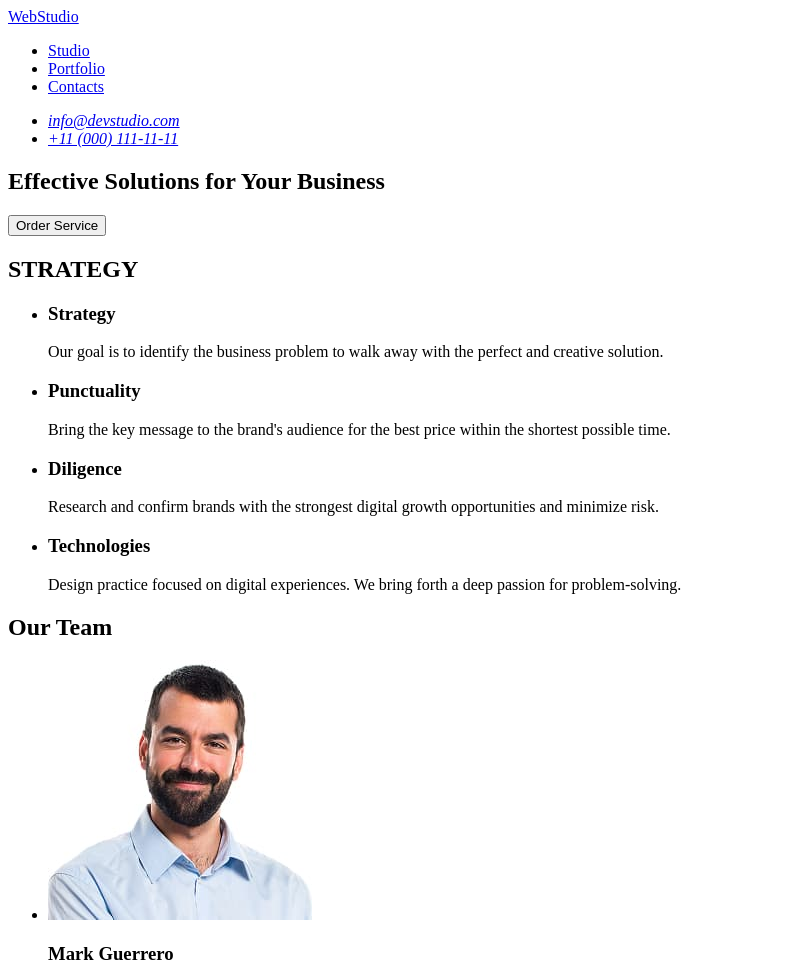
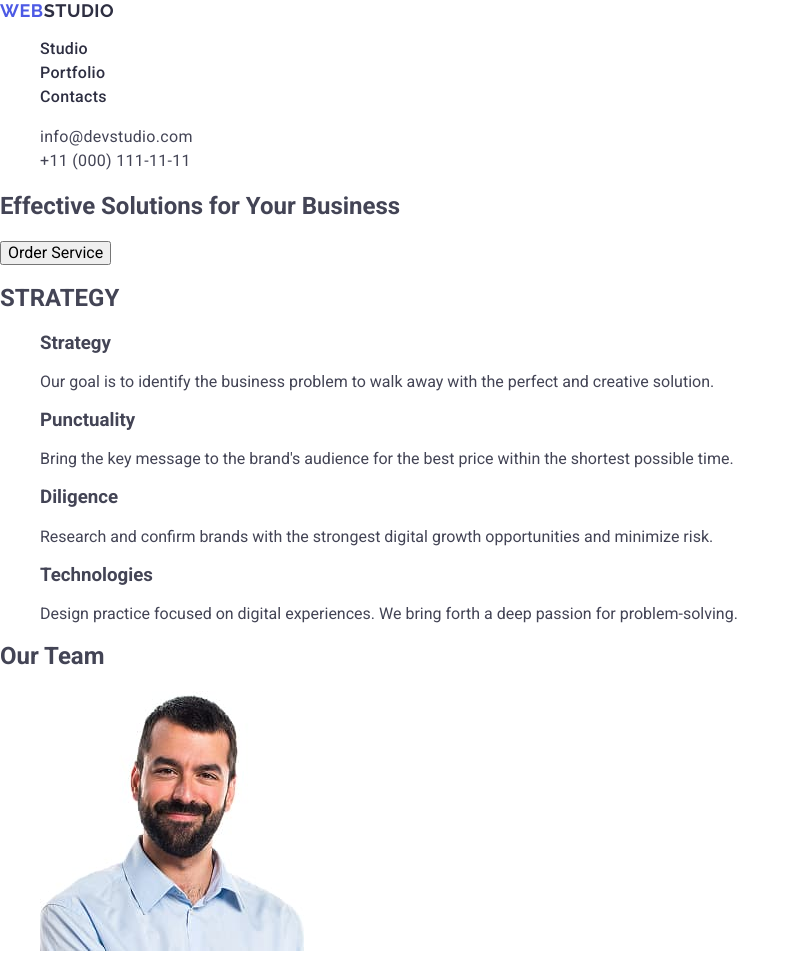
Before and after one commit to Oleksandr1620/goit-markup-hw-02, a plain HTML site: page index.html in a window 1280 px wide. Shown: the top 968 px of the page, without its empty margins (0-800 px from the left). Drawn offline with nearby package versions, Linux system fonts and the light colour scheme.

Commit message:
add styles header

```diff
--- /dev/null
+++ b/css/styles.css
@@ -0,0 +1,56 @@
+body {
+  font-family: "Roboto", sans-serif;
+  color: #434455;
+  background-color: #fff;
+}
+
+ul,
+ol {
+  list-style: none;
+}
+
+a {
+  text-decoration: none;
+}
+
+.logo {
+  font-family: "Raleway", sans-serif;
+  font-weight: 700;
+  font-size: 18px;
+
+  /* line-height: 21px; */
+  line-height: 1.17;
+  letter-spacing: 0.03em;
+  text-transform: uppercase;
+  color: #4d5ae5;
+}
+
+.header-logo .logo-part {
+  color: #2e2f42;
+}
+
+.nav-link {
+  font-weight: 500;
+  font-size: 16px;
+  line-height: 1.5;
+  letter-spacing: 0.02em;
+  color: #2e2f42;
+}
+
+.contacts {
+  font-style: normal;
+}
+
+.contacts-link {
+  font-size: 16px;
+  line-height: 1.5;
+  letter-spacing: 0.02em;
+  color: #434455;
+}
+
+.nav-link:hover,
+.nav-link:focus,
+.contacts-link:hover,
+.contacts-link:focus {
+  color: #404bbf;
+}
--- a/index.html
+++ b/index.html
@@ -4,30 +4,53 @@
     <meta charset="UTF-8" />
     <meta name="viewport" content="width=device-width, initial-scale=1.0" />
     <title>Web Studio</title>
+
+    <link
+      rel="stylesheet"
+      href="https://cdnjs.cloudflare.com/ajax/libs/modern-normalize/3.0.1/modern-normalize.min.css"
+      integrity="sha512-q6WgHqiHlKyOqslT/lgBgodhd03Wp4BEqKeW6nNtlOY4quzyG3VoQKFrieaCeSnuVseNKRGpGeDU3qPmabCANg=="
+      crossorigin="anonymous"
+      referrerpolicy="no-referrer"
+    />
+
+    <link rel="preconnect" href="https://fonts.googleapis.com" />
+    <link rel="preconnect" href="https://fonts.gstatic.com" crossorigin />
+    <link
+      href="https://fonts.googleapis.com/css2?family=Raleway:wght@700&family=Roboto:wght@400;500;700&display=swap"
+      rel="stylesheet"
+    />
+
+    <link rel="stylesheet" href="./css/styles.css" />
   </head>
   <body>
-    <header>
-      <nav>
-        <a href="./index.html" class="logo">WebStudio </a>
-        <ul>
-          <li>
-            <a href="#">Studio</a>
+    <header class="page-header">
+      <nav class="header-nav">
+        <a class="logo header-logo" href="./index.html"
+          >Web<span class="logo-part">Studio</span></a
+        >
+        <ul class="nav-list">
+          <li class="nav-item">
+            <a class="nav-link" href="./index.html">Studio</a>
           </li>
-          <li>
-            <a href="#">Portfolio</a>
+          <li class="nav-item">
+            <a class="nav-link" href="#">Portfolio</a>
           </li>
-          <li>
-            <a href="#">Contacts</a>
+          <li class="nav-item">
+            <a class="nav-link" href="#">Contacts</a>
           </li>
         </ul>
       </nav>
-      <address>
-        <ul>
-          <li>
-            <a href="mailto:info@devstudio.com">info@devstudio.com</a>
+      <address class="contacts">
+        <ul class="contacts-list">
+          <li class="contacts-item">
+            <a class="contacts-link" href="mailto:info@devstudio.com"
+              >info@devstudio.com</a
+            >
           </li>
-          <li>
-            <a href="tel:+110001111111">+11 (000) 111-11-11</a>
+          <li class="contacts-item">
+            <a class="contacts-link" href="tel:+110001111111"
+              >+11 (000) 111-11-11</a
+            >
           </li>
         </ul>
       </address>
@@ -78,7 +101,7 @@
         <ul>
           <li>
             <img
-              src="./images/Mark-Guerrero.jpg"
+              src="./images/mark-guerrero.jpg"
               alt="Mark Guerrero avatar"
               width="264"
               height="260"
@@ -88,7 +111,7 @@
           </li>
           <li>
             <img
-              src="./images/Tom-Ford.jpg"
+              src="./images/tom-ford.jpg"
               alt="Tom Ford avatar"
               width="264"
               height="260"
@@ -98,7 +121,7 @@
           </li>
           <li>
             <img
-              src="./images/Camila-Garcia.jpg"
+              src="./images/camila-garcia.jpg"
               alt="Camila Garcia avatar"
               width="264"
               height="260"
@@ -108,7 +131,7 @@
           </li>
           <li>
             <img
-              src="./images/Daniel-Wilson.jpg"
+              src="./images/daniel-wilson.jpg"
               alt="Daniel Wilson avatar"
               width="264"
               height="260"
```
